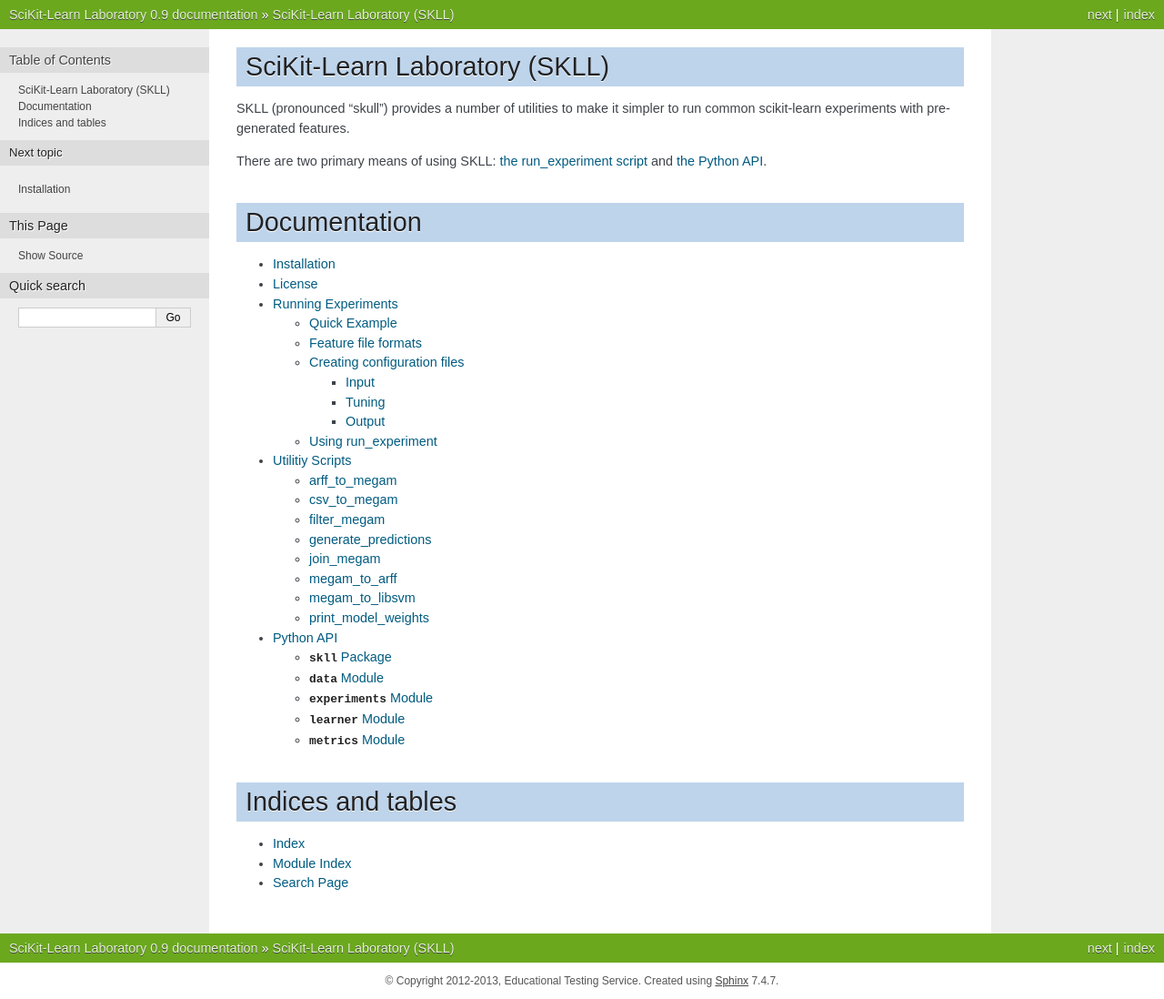
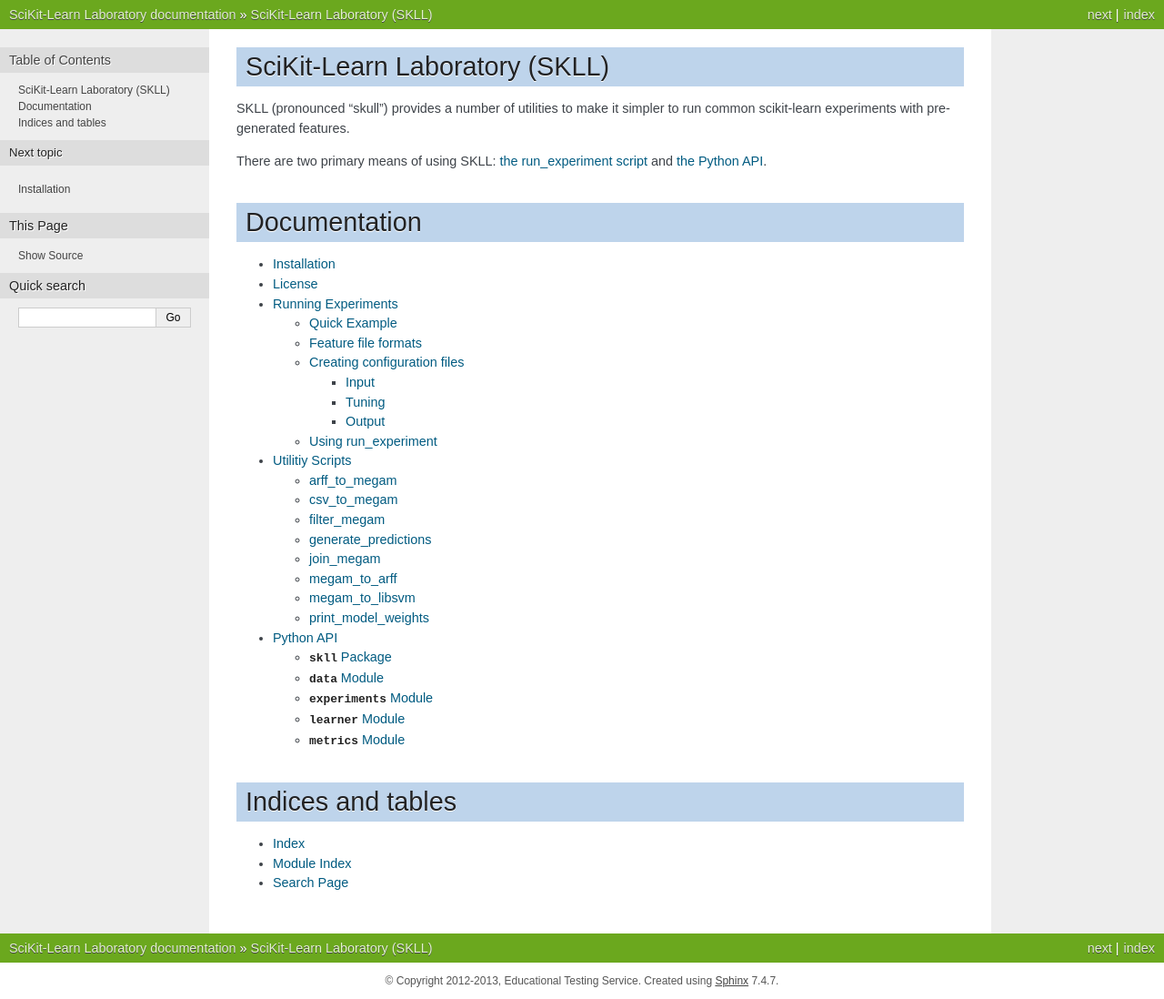
Before and after one commit to EducationalTestingService/skll, a Sphinx documentation site: the page built from doc/index.rst, in a window 1280 px wide. Shown: the whole page at 91% size. Built offline with Sphinx 7.4.7, drawn with Linux system fonts in a browser that asks for light colours; the version number could not be read and is left out.

Commit message:
Updated .gitignore to ignore egg-info files. Automatically pull version number from skll package when building documentation.

```diff
--- a/doc/conf.py
+++ b/doc/conf.py
@@ -17,6 +17,8 @@
 # add these directories to sys.path here. If the directory is relative to the
 # documentation root, use os.path.abspath to make it absolute, like shown here.
 sys.path.insert(0, os.path.abspath('..'))
+
+import skll
 
 # -- General configuration -----------------------------------------------------
 
@@ -48,9 +50,9 @@
 # built documents.
 #
 # The short X.Y version.
-version = '0.9'
+version = skll.__version__
 # The full version, including alpha/beta/rc tags.
-release = '0.9'
+release = version
 
 # The language for content autogenerated by Sphinx. Refer to documentation
 # for a list of supported languages.
```
Also changed, not shown: 1 other file.
